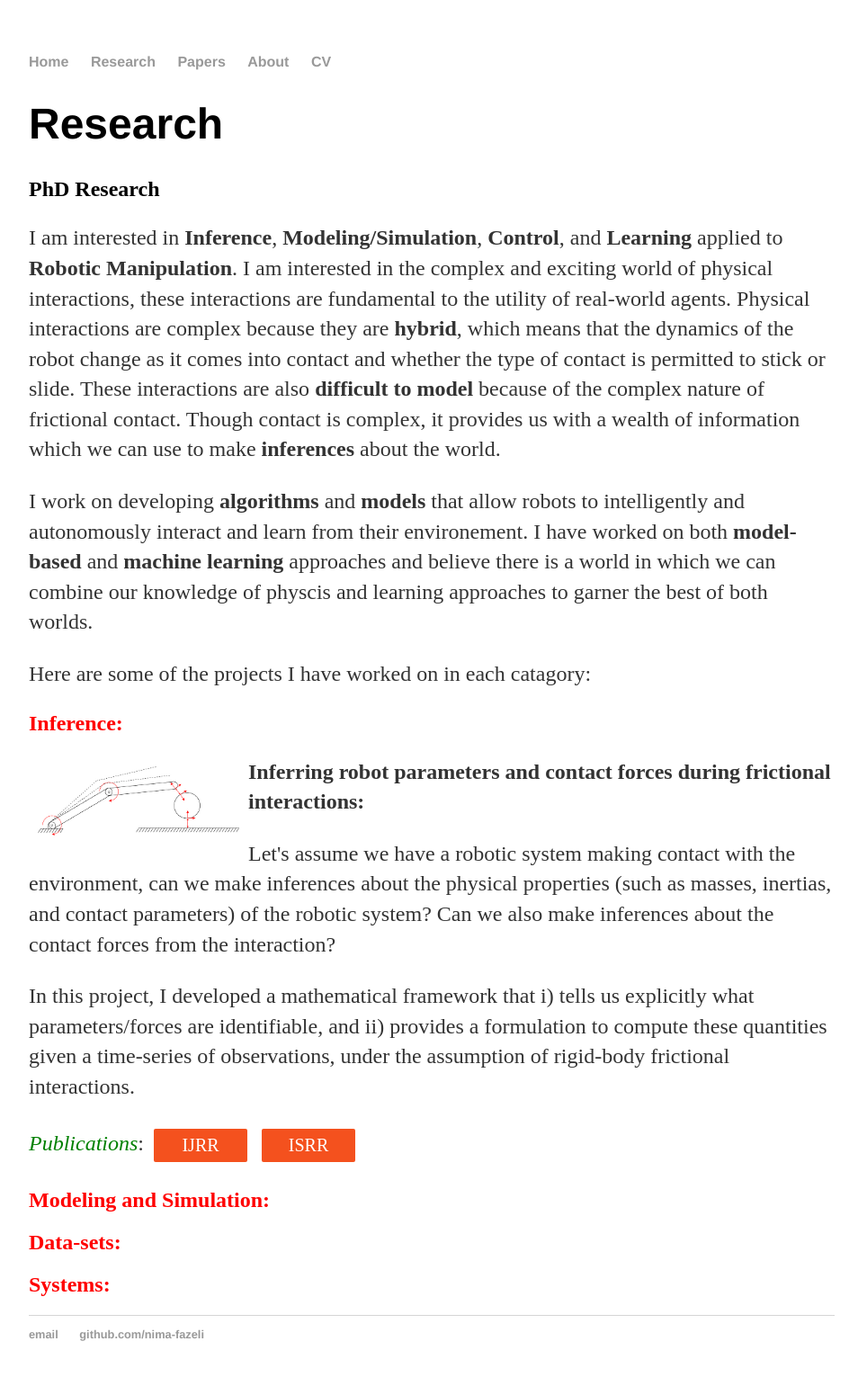
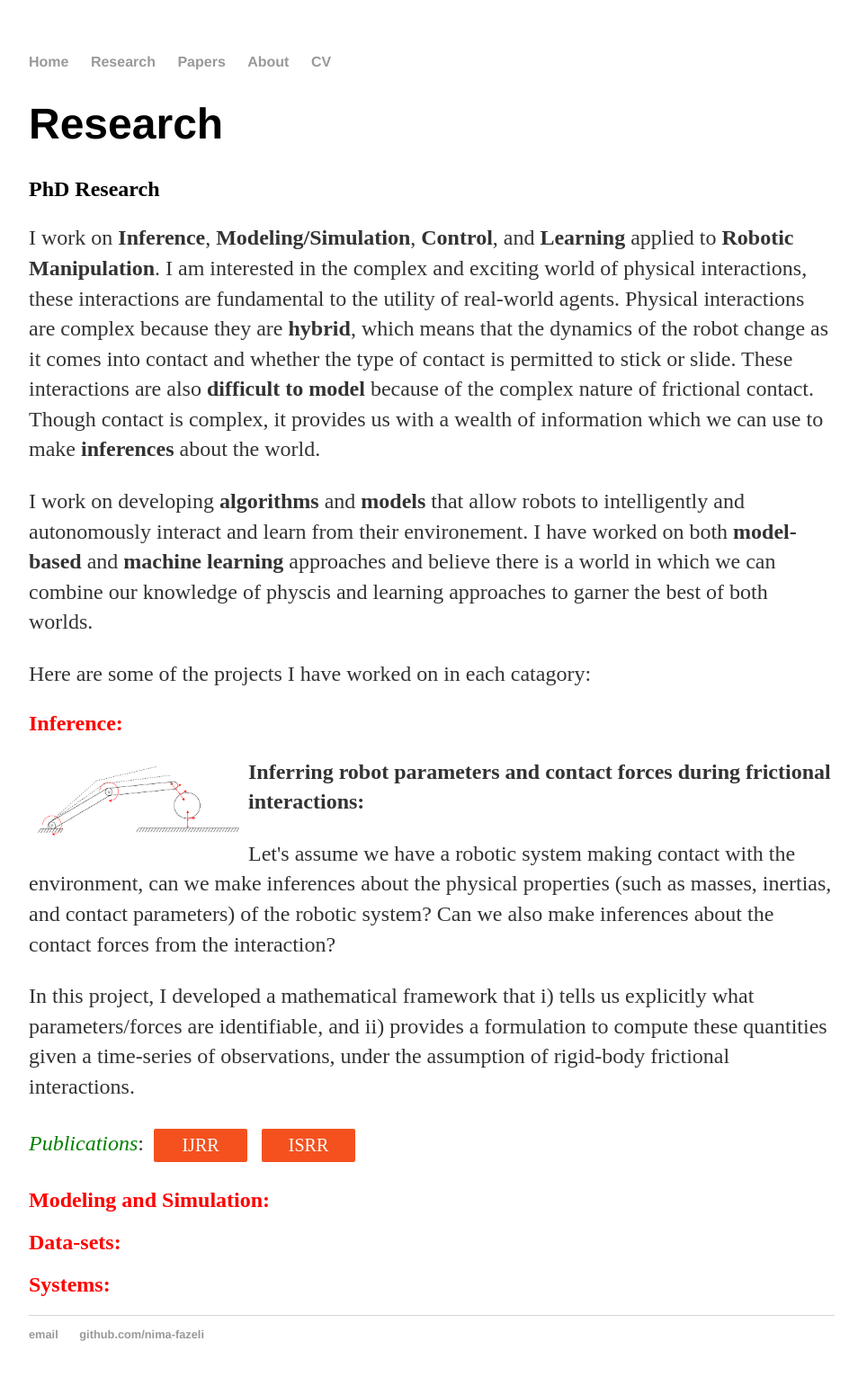
Before and after one commit to Nima-Fazeli/Nima-Fazeli.github.io, a Jekyll site: the page built from research/research.md, in a window 1280 px wide. Shown: the whole page at 90% size, without its empty margins (160-1114 px from the left). Built offline with Jekyll 4.4.1, drawn with Linux system fonts in a browser that asks for light colours.

Commit message:
Update Research

```diff
--- a/research/research.md
+++ b/research/research.md
@@ -12,7 +12,7 @@ permalink: Research.html
     </h2>
 
     <p>
-		I am interested in <strong>Inference</strong>, <strong>Modeling/Simulation</strong>,
+		I work on <strong>Inference</strong>, <strong>Modeling/Simulation</strong>,
 		<strong>Control</strong>, and <strong>Learning</strong> applied to
 		<strong>Robotic Manipulation</strong>.
 		I am interested in the complex and exciting world of physical interactions,
```
